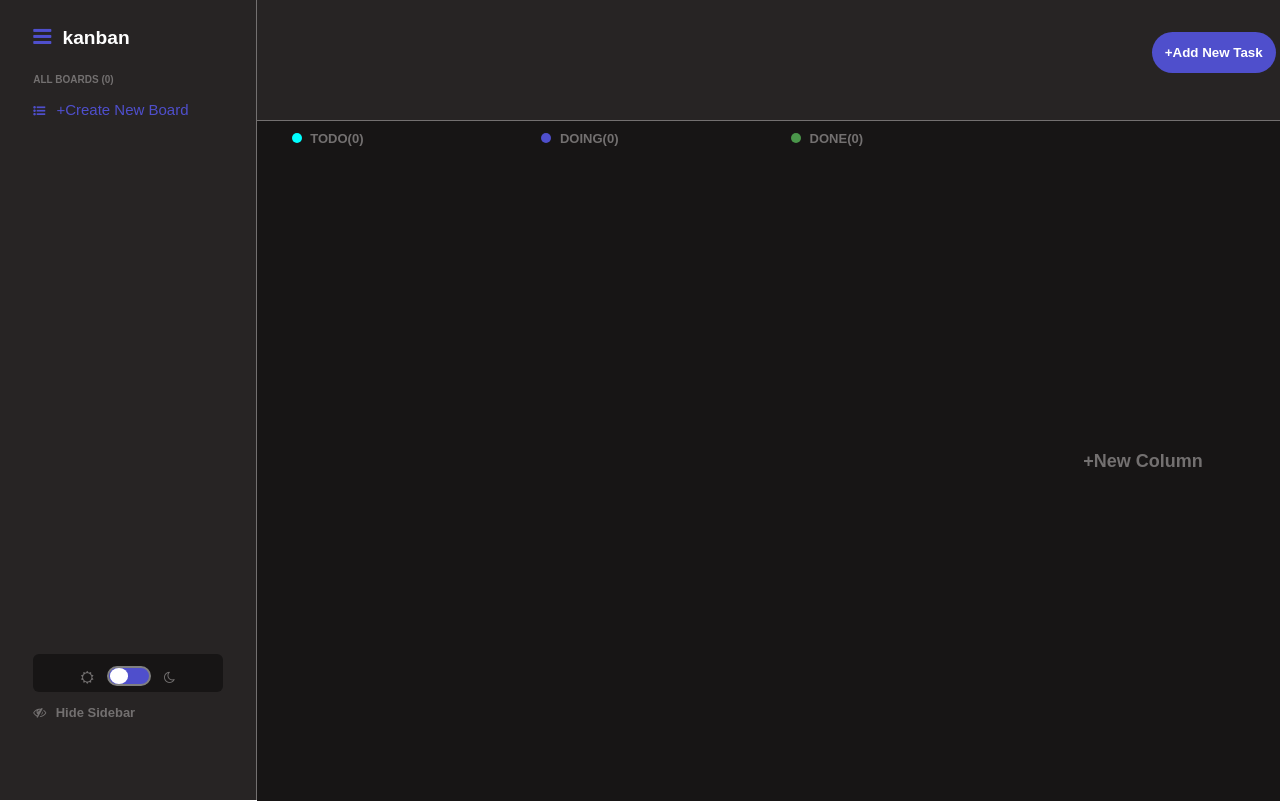
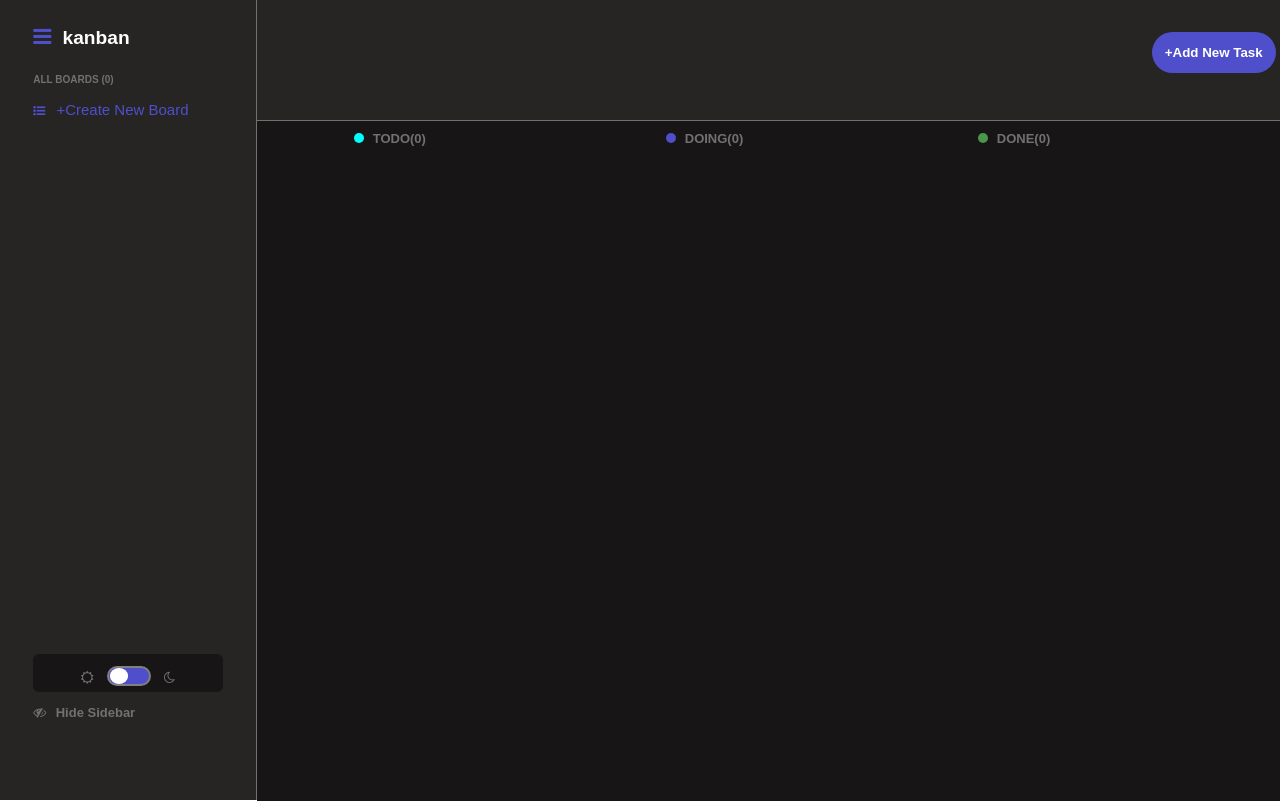
Before and after one commit to MoyeenG/JavaScript-Mini-Project---JS-Mini-Project---bv0ubvcw9yf4, a plain HTML site: page index.html in a window 1280 px wide. Drawn offline with Linux system fonts and the light colour scheme.

Commit message:
third commit

```diff
--- a/index.html
+++ b/index.html
@@ -52,9 +52,9 @@
                         <!-- <span class="edit"></span> -->
                     </div>
 
-                    <div id="column4">
+                    <!-- <div id="column4">
                         <p id="newColumn">+New Column</p>
-                    </div>
+                    </div> -->
                 </div>
             </div>
         </div>
```
